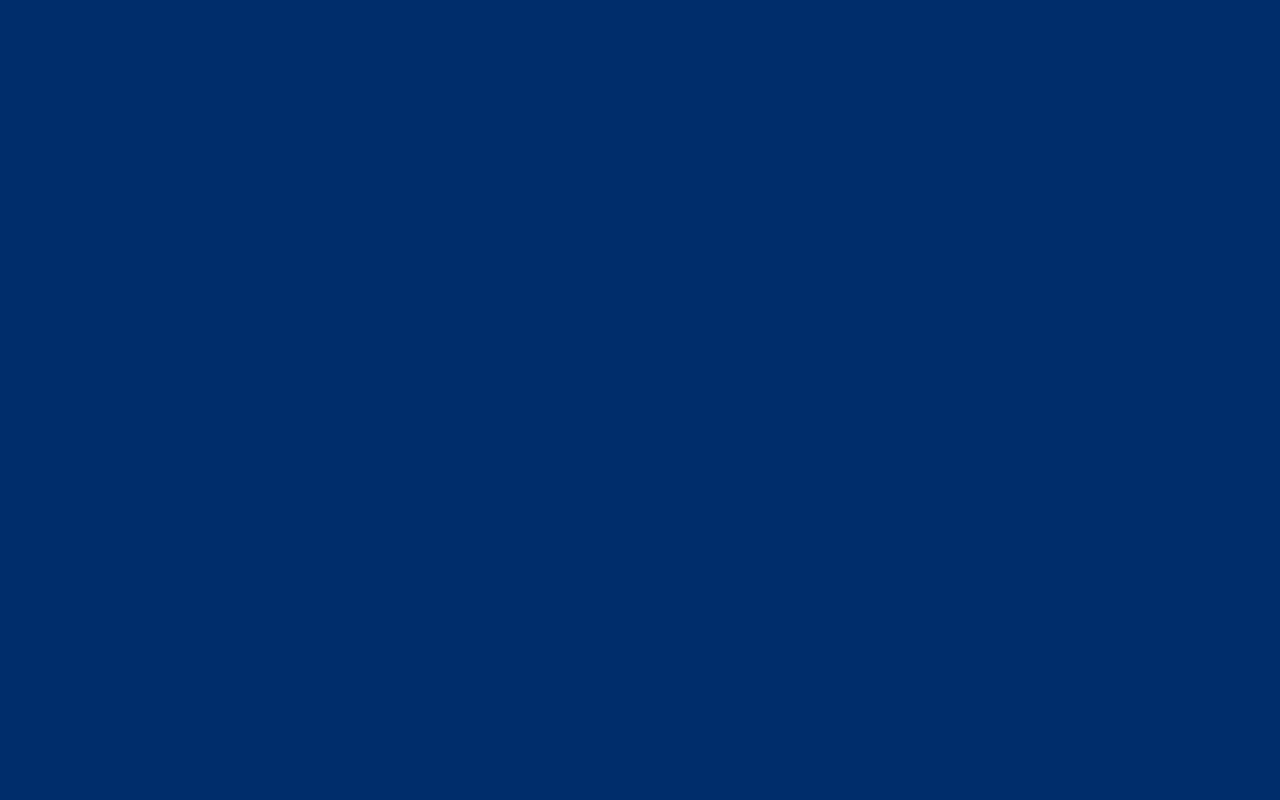
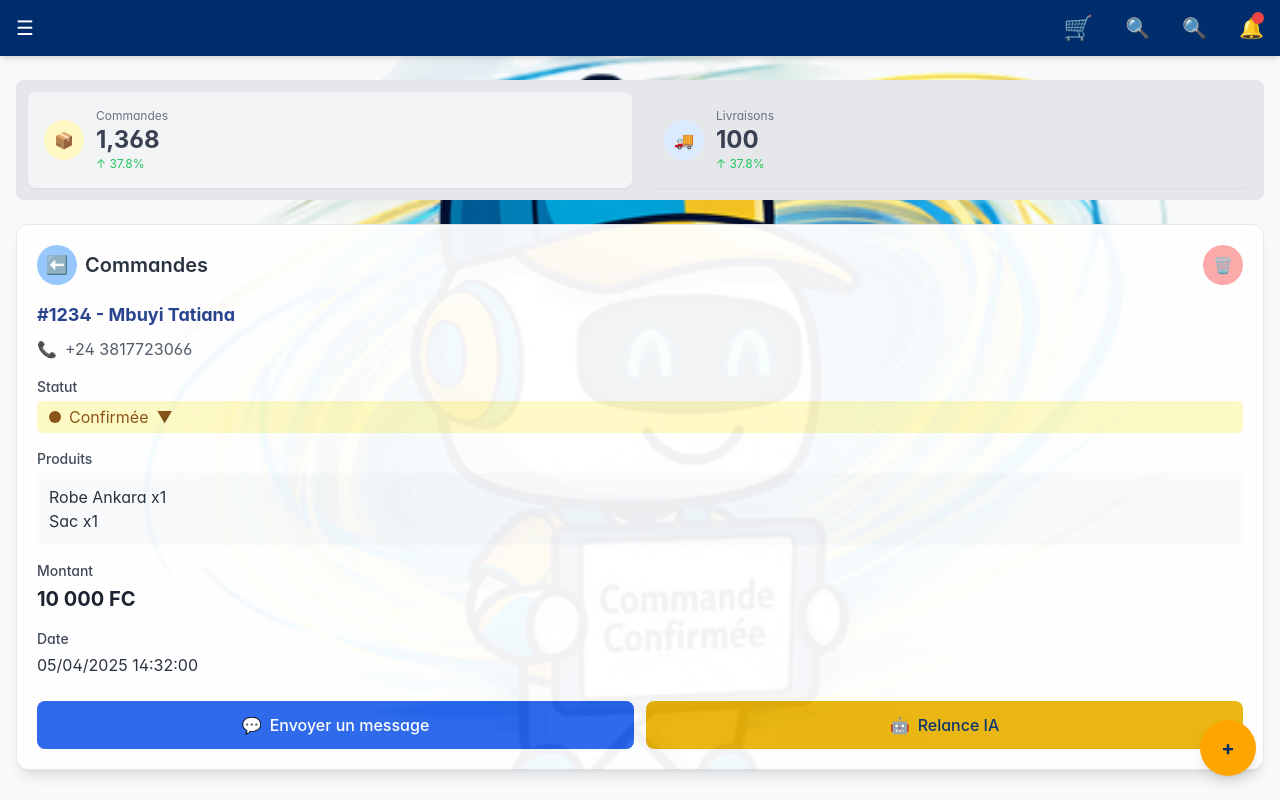
Before and after one commit to BelieveMb/Botinda-Ai, a React (Vite) app in the folder client/: page /order/1 in a window 1280 px wide. Before the commit this address had no page. Built offline with nearby package versions, Linux system fonts and the light colour scheme.

Commit message:
improve order detail screen

```diff
--- a/client/src/App.jsx
+++ b/client/src/App.jsx
@@ -5,6 +5,8 @@ import Login from './pages/Login';
 import VerifyCode from './pages/VerifyCode';
 import Register from './pages/Register';
 import DashboardPage from './pages/DashboardPage';
+import NewOrder from './pages/NewOrder';
+import OrderDetail from './pages/OrderDetail';
 
 function App() {
   return (
@@ -16,9 +18,9 @@ function App() {
              <Route path="/login" element={<Login />} />
               <Route path="/verify-code" element={<VerifyCode />} />
               <Route path="/signup" element={<Register />} />
-               <Route path="/dashboard" element={<DashboardPage />} />
-              {/*<Route path="/order/new" element={<NewOrder />} />
-              <Route path="/order/1" element={<OrderDetail />} />  */}
+              <Route path="/dashboard" element={<DashboardPage />} />
+              <Route path="/order/new" element={<NewOrder />} />
+              <Route path="/order/1" element={<OrderDetail />} />
             </Routes>
         </div>
       </div>
--- a/client/src/components/dashboard/OrderDetailCard.jsx
+++ b/client/src/components/dashboard/OrderDetailCard.jsx
@@ -1,7 +1,9 @@
 // src/components/dashboard/OrderDetailCard.jsx
 import React, { useState } from "react";
+import { useNavigate } from "react-router-dom";
 
 export default function OrderDetailCard({ order, onStatusChange, onSendMessage, onRelanceIA }) {
+  const navigate = useNavigate();
   const [isEditingStatus, setIsEditingStatus] = useState(false);
   const [selectedStatus, setSelectedStatus] = useState(order.status);
 
@@ -31,16 +33,16 @@ export default function OrderDetailCard({ order, onStatusChange, onSendMessage,
   };
 
   return (
-    <div className="bg-white rounded-xl shadow-lg p-5 border border-gray-200">
+    <div className="bg-white opacity-95 rounded-xl shadow-lg p-5 border border-gray-200">
       {/* Header */}
       <div className="flex justify-between items-center mb-4">
         <div className="flex items-center space-x-2">
-          <div className="w-10 h-10 bg-blue-600 rounded-full flex items-center justify-center">
-            <span className="text-white text-lg">📦</span>
+          <div className="w-10 h-10 bg-blue-300 rounded-full flex items-center justify-center" onClick={() => navigate("/dashboard")}>
+            <span className="text-white text-lg">⬅️</span>
           </div>
           <h2 className="text-xl font-semibold text-gray-800">Commandes</h2>
         </div>
-        <button className="w-10 h-10 bg-red-500 rounded-full flex items-center justify-center text-white">
+        <button className="w-10 h-10 bg-red-300 rounded-full flex items-center justify-center text-white">
           🗑️
         </button>
       </div>
--- a/client/src/components/ui/CommandeAdd.jsx
+++ b/client/src/components/ui/CommandeAdd.jsx
@@ -13,7 +13,7 @@ export default function CommandeAdd({ commandes, onAddClick }) {
   return (
     <div className="mt-6 bg-gray-100 opacity-95 rounded-lg p-4 border-2 border-gray-200 shadow-xl/30">
       <div className="b flex justify-between items-center mb-4">
-        <h2 className="text-lg font-semibold text-secondary">Nouvelle Commande</h2>
+        <h2 className="text-lg font-semibold secondary-color">Nouvelle Commande</h2>
         <button
           onClick={onAddClick}
           className="bg-[#FFA500] text-[#002D6B] px-4 py-2 rounded-lg font-medium"
--- a/client/src/components/ui/CommandeItem.jsx
+++ b/client/src/components/ui/CommandeItem.jsx
@@ -1,7 +1,9 @@
 // src/components/dashboard/CommandeItem.jsx
 import React from "react";
+import { useNavigate } from "react-router-dom";
 
 export default function CommandeItem({ commande }) {
+  const navigate = useNavigate();
   const getStatusColor = (status) => {
     switch (status) {
       case 'confirmée': return 'bg-yellow-100 text-yellow-800';
@@ -17,15 +19,15 @@ export default function CommandeItem({ commande }) {
       <div className="flex justify-between items-start">
         <div className="flex-1">
           <div className="flex items-center space-x-2 mb-1">
-            <span className="font-semibold action-color">#1234 - {commande.client}</span>
+            <span className="font-semibold primary-color">#1234 - {commande.client}</span>
             <span className={`px-2 py-1 text-xs font-bold rounded-full ${getStatusColor(commande.status)}`}>
               {commande.status}
             </span>
           </div>
           <p className="text-sm text-gray-800">{commande.produit}</p>
-          <p className="text-sm font-bold text-primary">{commande.montant} FC</p>
+          <p className="text-sm font-bold action-color">{commande.montant} FC</p>
         </div>
-        <button className="bg-blue-500 text-white p-2 rounded-full">
+        <button className="bg-blue-500 text-white p-2 rounded-full" onClick={() => navigate("/order/1")}>
           <span className=" text-2xl font-bold"> → </span>
         </button>
       </div>
--- a/client/src/components/ui/CommandeList.jsx
+++ b/client/src/components/ui/CommandeList.jsx
@@ -18,7 +18,7 @@ export default function CommandeList({ commandes, onAddClick }) {
   return (
     <div className="mt-6">
       <div className="flex justify-between items-center mb-4">
-        <h2 className="text-lg font-semibold text-secondary">Commandes</h2>
+        <h2 className="text-lg font-semibold text-secondary text-blue-700">Commandes</h2>
         <button
           onClick={onAddClick}
           className="bg-[#FFA500] text-[#002D6B] px-4 py-2 rounded-lg font-medium"
--- a/client/src/components/ui/FilterDropdown.jsx
+++ b/client/src/components/ui/FilterDropdown.jsx
@@ -10,13 +10,13 @@ export default function FilterDropdown({ onFilterChange }) {
     <div className="mb-4 relative">
       <button
         onClick={() => setIsOpen(!isOpen)}
-        className="w-full flex justify-between items-center px-4 py-2 border border-gray-300 rounded-lg bg-white secondary-color-text font-bold"
+        className="w-full flex justify-between items-center px-4 py-2 border border-gray-300 rounded-lg bg-white secondary-color font-bold"
       >
         <span> Filtre :  {filterChange} </span>
         <span>▼</span>
       </button>
       {isOpen && (
-        <div className="absolute top-full left-0 right-0 bg-white text-primary border border-gray-300 rounded-lg shadow-lg z-10">
+        <div className="absolute top-full left-0 right-0 bg-white primary-color border border-gray-300 rounded-lg shadow-lg z-10">
           {filters.map((filter) => (
             <button
               key={filter}
@@ -25,7 +25,7 @@ export default function FilterDropdown({ onFilterChange }) {
                 setIsOpen(false);
                 setFilterChange(filter)
               }}
-              className="block w-full text-left px-4 py-2 focus:bg-indigo-300 hover:bg-indigo-200 text-secondary cursor-pointer"
+              className="block w-full text-left px-4 py-2 focus:bg-indigo-300 hover:bg-indigo-200 secondary-color cursor-pointer"
             >
               {filter}
             </button>
--- a/client/src/index.css
+++ b/client/src/index.css
@@ -15,3 +15,47 @@ body {
   margin: 0;
   font-family: -apple-system, BlinkMacSystemFont, 'Segoe UI', Roboto, sans-serif;
 }
+@import "tailwindcss";
+
+:root {
+  --primary-color: #002D6B;
+  --secondary-color: #007BFF;
+  --action-color: #FFA500;
+  --text-color: #ffffff;
+  --text-secondary: #333333;
+  font-family: system-ui, Avenir, Helvetica, Arial, sans-serif;
+  line-height: 1.5;
+  font-weight: 400;
+
+
+  color-scheme: light dark;
+  color: rgba(255, 255, 255, 0.87);
+  background-color: #242424;
+
+  font-synthesis: none;
+  text-rendering: optimizeLegibility;
+  -webkit-font-smoothing: antialiased;
+  -moz-osx-font-smoothing: grayscale;
+}
+.layoutMain {
+  background: var(--primary-color);
+  color: var(--text-color);
+  display: flex;
+  flex-direction: column;
+  justify-content: center;
+  align-content: center;
+  align-items: center;
+  gap: 5;
+  height: 100vh;
+  width: 100%;
+  padding-bottom: 6rem;
+}
+.action-color {
+  color : var(--action-color);
+}
+.primary-color {
+  color: var(--primary-color);
+}
+.secondary-color {
+  color: var(--secondary-color);
+}
--- a/client/src/layout/Header.jsx
+++ b/client/src/layout/Header.jsx
@@ -1,13 +1,15 @@
 import React from "react";
+import { useNavigate } from "react-router-dom";
 
 export default function Header({ onMenuClick }) {
+  const navigate = useNavigate();
   return (
     <header className="bg-[#002D6B] text-white px-4 py-3 flex justify-between items-center shadow-md">
       <button onClick={onMenuClick} className="text-xl">
         ☰
       </button>
       <div className="flex space-x-8">
-        <button className="text-2xl hover:bg-red-500">X🛒</button>
+        <button className="text-2xl hover:bg-red-500" onClick={() => navigate("/dashboard")}>🛒</button>
         <button className="text-xl">🔍</button>
         <button className="text-xl">🔍</button>
         <button className="text-xl relative">
--- a/client/src/pages/DashboardPage.jsx
+++ b/client/src/pages/DashboardPage.jsx
@@ -41,7 +41,7 @@ export default function DashboardPage() {
 
   const handleAddCommande = () => {
     alert("Ouvre le formulaire d'ajout !");
-    navigate("/order/1");
+    navigate("/order/new");
     // Ici, tu rediriges vers /order/new ou ouvres un modal
   };
 
--- a/client/src/pages/NewOrder.jsx
+++ b/client/src/pages/NewOrder.jsx
@@ -48,7 +48,7 @@ export default function NewOrder() {
 
 
       <main className="px-4 pt-6  bg-cover bg-center h-full"
-        style={{ backgroundImage: "url('../assets/BoTinda-agent.png')" }} >
+        style={{ backgroundImage: "url('../../public/BoTinda_agent1.png')" }} >
 
         {/* Stats */}
         <div className="grid grid-cols-2 gap-4 mb-6 bg-gray-200 p-3 rounded-lg">
--- a/client/src/pages/OrderDetail.jsx
+++ b/client/src/pages/OrderDetail.jsx
@@ -48,7 +48,7 @@ export default function OrderDetail() {
 
 
       <main className="px-4 pt-6  bg-cover bg-center h-full"
-        style={{ backgroundImage: "url('../assets/BoTinda-agent.png')" }} >
+        style={{ backgroundImage: "url('../../public/BoTinda_agent1.png')" }} >
 
         {/* Stats */}
         <div className="grid grid-cols-2 gap-4 mb-6 bg-gray-200 p-3 rounded-lg">
@@ -57,15 +57,15 @@ export default function OrderDetail() {
         </div>
 
           <div className="mt-6">
-             <div className="flex justify-between items-center mb-4">
-               <h2 className="text-lg font-semibold text-secondary">Commandes</h2>
+             {/* <div className="flex justify-between items-center mb-4">
+               <h2 className="text-lg font-semibold secondary-color">Commandes</h2>
                <button
                  onClick={handleAddCommande }
                  className="bg-[#FFA500] text-[#002D6B] px-4 py-2 rounded-lg font-medium"
                >
                  Ajouter +
                </button>
-             </div>
+             </div> */}
               <OrderDetailCard
                 order={order}
                 onStatusChange={handleStatusChange}
```
